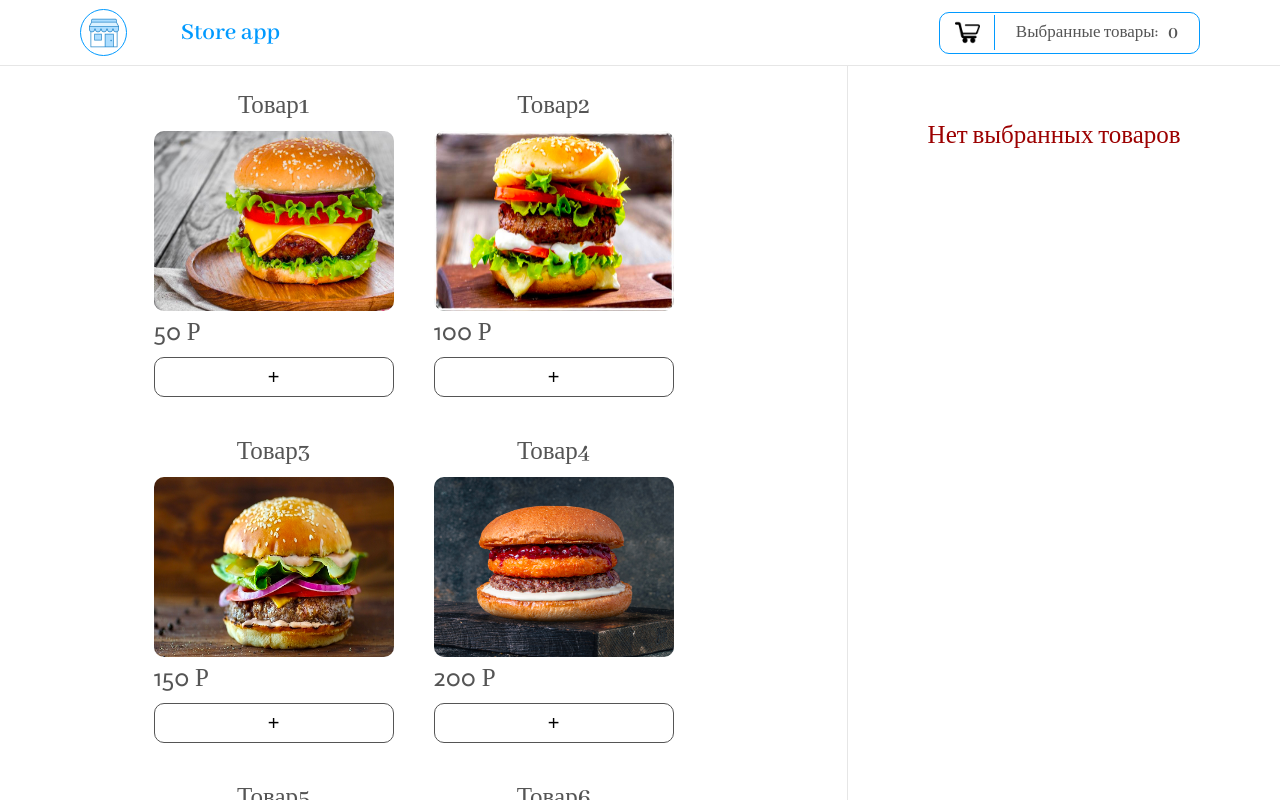
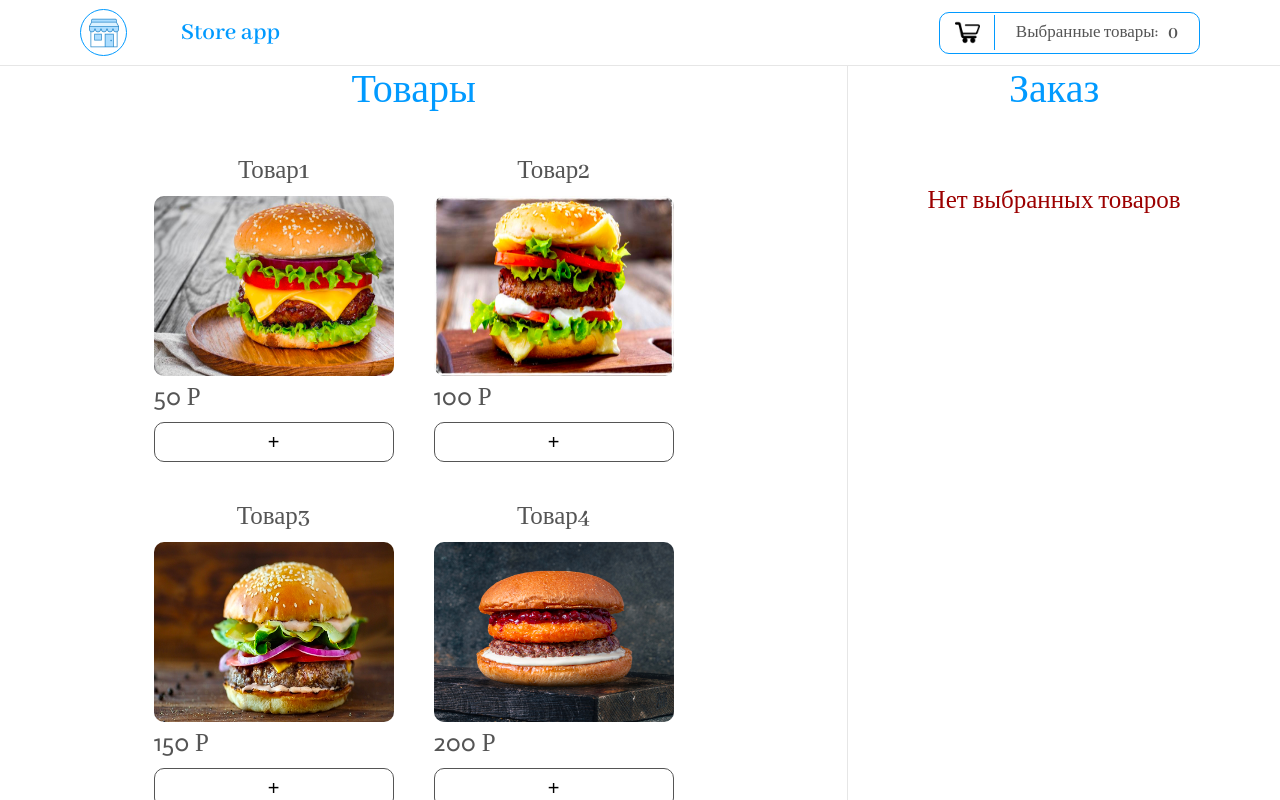
Before and after one commit to solovpro/store-app-mobx, a React (Create React App) app: page /#/ in a window 1280 px wide. Shown: the top 800 px of the page. Built offline with nearby package versions, Linux system fonts and the light colour scheme.

Commit message:
fixed errors

```diff
--- a/src/App.module.scss
+++ b/src/App.module.scss
@@ -1,9 +1,7 @@
 .app {
-  &Content {
     margin: 65px 0 0 0;
     animation-name: appear;
     animation-duration: 0.8s;
-  }
 }
 
 @keyframes appear {
--- a/src/pages/Order/Order.tsx
+++ b/src/pages/Order/Order.tsx
@@ -26,7 +26,7 @@ const Order: React.FC = observer(() => {
          </article>
          <div className={s.orderSeparation} />
          <aside className={cn(s.orderSelected, s.orderBlock)}>
-            <p className={s.orderBlock__Header}>Заказ</p>
+            <h1 className={s.orderBlock__Header}>Заказ</h1>
             <div className={s.orderGoods}>
                {store.hasSelectedComputed ? (
                   <ul>
```
